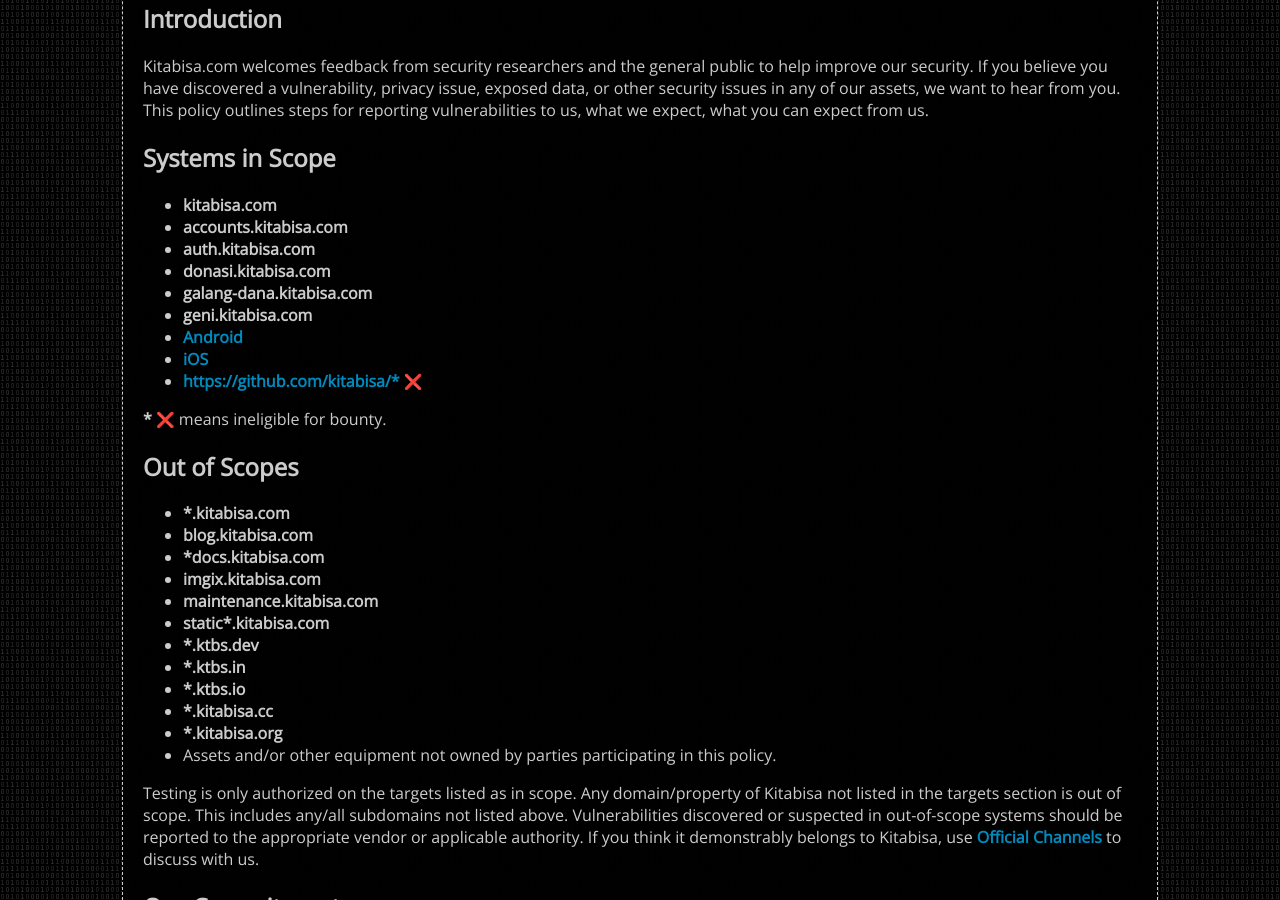
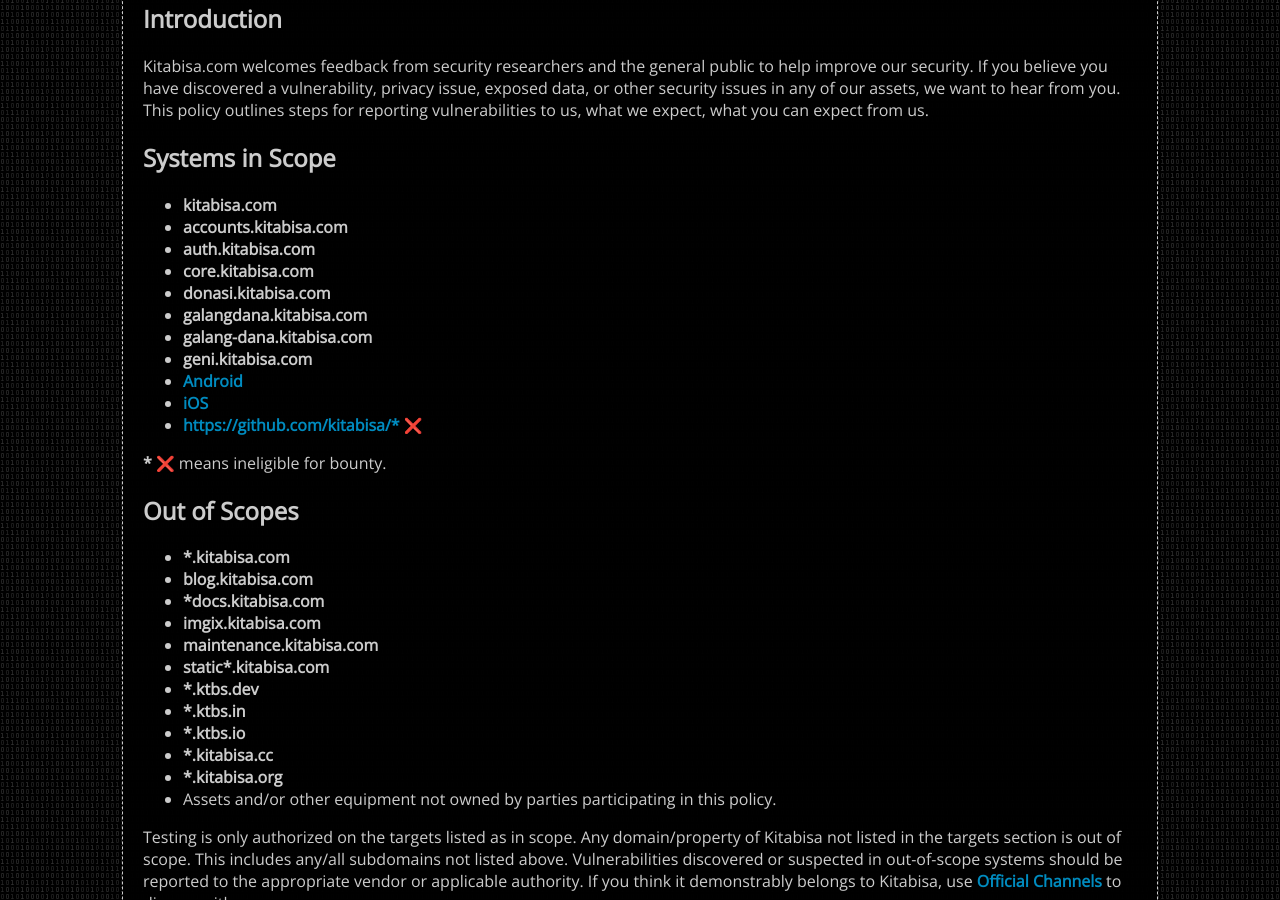
Before and after one commit to kitabisa/responsible-disclosure, a Jekyll site: the page built from index.md, in a window 1280 px wide and 900 px high, scrolled down 619 px. Built offline with Jekyll 4.4.1, drawn with Linux system fonts in a browser that asks for light colours; our own code applies the rules of GitHub Pages for plain Markdown files.

Commit message:
Update scopes

```diff
--- a/_config.yml
+++ b/_config.yml
@@ -19,7 +19,11 @@
       eligible: true
     - value: auth.kitabisa.com
       eligible: true
+    - value: core.kitabisa.com
+      eligible: true
     - value: donasi.kitabisa.com
+      eligible: true
+    - value: galangdana.kitabisa.com
       eligible: true
     - value: galang-dana.kitabisa.com
       eligible: true
```
